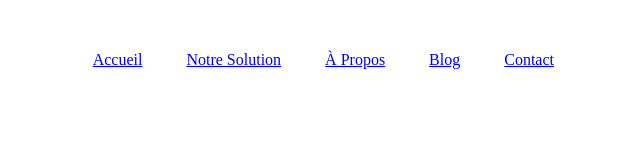
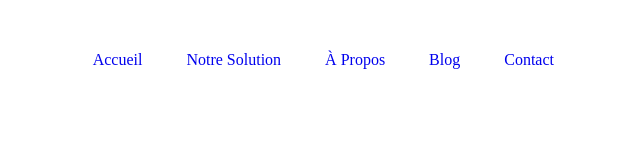
Before and after one commit to ggxm-ecv/Offishall, a website built with Parcel: page index.html in a window 1280 px wide. Shown: the full height of the page, 640-1280 px from the left. Built offline with nearby package versions, Linux system fonts and the light colour scheme.

Commit message:
avancement

```diff
--- a/css/main.css
+++ b/css/main.css
@@ -15,6 +15,14 @@
   color: #222;
   font-size: 1em;
   line-height: 1.4;
+}
+
+a {
+  text-decoration: none;
+}
+
+img {
+  vertical-align: bottom;
 }
 
 /*
--- a/index.html
+++ b/index.html
@@ -25,7 +25,8 @@
 
 <body>
 
-  <header class="header container">
+  <header class="header">
+    <div class="header__wrapper container">
       <img class="header__logo" src="img/placeholder-image.png" alt="Logo Offishall">
       <nav class="header__nav">
         <ul class="header__nav-items">
@@ -36,10 +37,16 @@
           <li class="header__nav-item"><a href="/contact.html">Contact</a></li>
         </ul>
       </nav>
+    </div>
   </header>
 
   <main>
+    <div class="banner">
 
+    </div>
+    <div class="">
+
+    </div>
   </main>
 
   <footer>
--- a/sass/style.scss
+++ b/sass/style.scss
@@ -1,6 +1,8 @@
 /*******************************************
 ----------- Utilities
 *******************************************/
+
+
 
 /******* Containers *******/
 .container {
@@ -13,7 +15,7 @@
 /*******************************************
 ----------- Header
 *******************************************/
-.header {
+.header__wrapper {
   display: flex;
   justify-content: space-between;
   align-items: center;
```
Also changed, not shown: css/style.css, 1 other file. Lines whose indentation alone changed are shown as unchanged.
